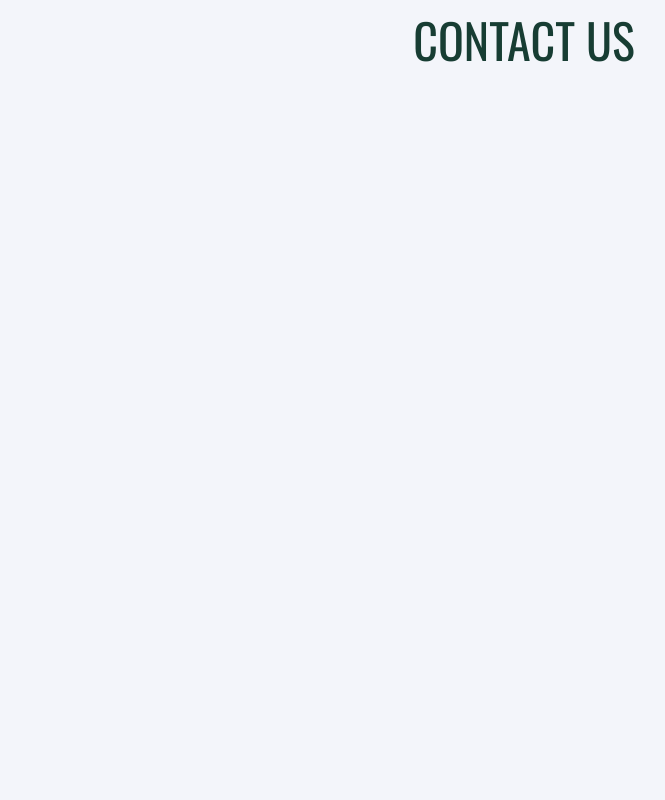
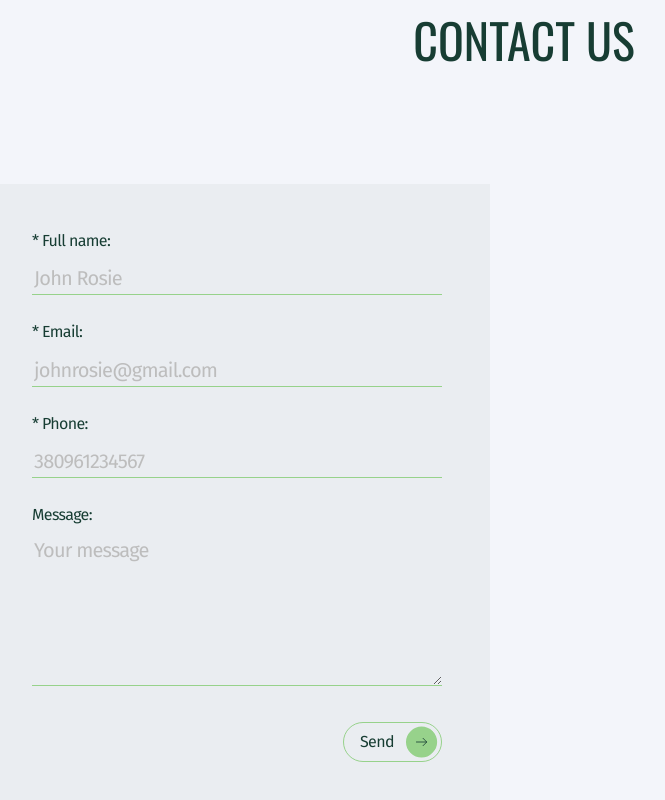
Before and after one commit to Marchenko1997/EcoSolutions, a React (Vite) app: page / in a window 1280 px wide. Shown: the part 4212-5012 px from the top of the page, without its empty margins (116-781 px from the left). Before the commit the page ends 4276 px from the top, so only its background shows below. Built offline with nearby package versions, Linux system fonts and the light colour scheme.

Commit message:
updating contact form

```diff
--- a/package.json
+++ b/package.json
@@ -10,15 +10,19 @@
     "preview": "vite preview"
   },
   "dependencies": {
+    "@hookform/resolvers": "^3.10.0",
     "framer-motion": "^11.18.0",
     "modern-normalize": "^3.0.1",
     "react": "^18.3.1",
     "react-dom": "^18.3.1",
+    "react-hook-form": "^7.54.2",
     "react-responsive": "^10.0.0",
     "react-scroll": "^1.9.0",
     "react-slick": "^0.30.3",
+    "react-toastify": "^11.0.3",
     "slick-carousel": "^1.8.1",
-    "styled-components": "^6.1.14"
+    "styled-components": "^6.1.14",
+    "yup": "^1.6.1"
   },
   "devDependencies": {
     "@eslint/js": "^9.17.0",
--- /dev/null
+++ b/src/components/ContactUs/ContactForm/ContactForm.jsx
@@ -0,0 +1,68 @@
+import { ErrorMsg, Form, Label, SubmitBtn } from "./ContactForm.styled";
+import { useForm } from "react-hook-form";
+import { yupResolver } from "@hookform/resolvers/yup";
+import { contactSchema } from "../../../schemas/schemas";
+import { toast } from "react-toastify";
+import sprite from "../../../images/icons.svg";
+
+
+const ContactForm = () => {
+  const {
+    register,
+    handleSubmit,
+    formState: { errors },
+    reset,
+  } = useForm({ resolver: yupResolver(contactSchema), mode: "onBlur" });
+
+  const onSubmit = (data) => {
+    toast.success("Your message has been sent!");
+    reset();
+  };
+
+  return (
+    <Form onSubmit={handleSubmit(onSubmit)}>
+      <Label htmlFor="name">
+        *&nbsp;Full name:
+        <input
+          type="text"
+          {...register("name")}
+          placeholder="John Rosie"
+          style={{ borderBottomColor: errors.name && "var(--error-color)" }}
+        />
+        {errors.name && <ErrorMsg>{errors.name.message}</ErrorMsg>}
+      </Label>
+      <Label htmlFor="Email">
+        *&nbsp;Email:
+        <input
+          type="email"
+          {...register("email")}
+          placeholder="johnrosie@gmail.com"
+          style={{ borderBottomColor: errors.email && "var(--error-color)" }}
+        />
+        {errors.email && <ErrorMsg>{errors.email.message}</ErrorMsg>}
+      </Label>
+      <Label htmlFor="phone">
+        *&nbsp;Phone:
+        <input
+          type="tel"
+          {...register("phone")}
+          placeholder="380961234567"
+          style={{ borderBottomColor: errors.phone && "var(--error-color)" }}
+        />
+        {errors.phone && <ErrorMsg>{errors.phone.message}</ErrorMsg>}
+      </Label>
+      <Label htmlFor="message">
+        Message:
+        <textarea {...register("message")} placeholder="Your message" />
+      </Label>
+      <SubmitBtn type="submit">
+        Send
+        <svg width={32} height={32}>
+          <use xlinkHref={`${sprite}#icon-arrow-up-right`}></use>
+        </svg>
+      </SubmitBtn>
+    </Form>
+  );
+};
+
+export default ContactForm;
--- /dev/null
+++ b/src/components/ContactUs/ContactForm/ContactForm.styled.jsx
@@ -0,0 +1,124 @@
+import styled from "styled-components";
+
+export const Form = styled.form`
+  width: 100%;
+  display: flex;
+  flex-direction: column;
+  align-items: center;
+  row-gap: 28px;
+  padding: 36px 12px;
+  background: var(--cards-bg);
+
+  @media screen and (min-width: 768px) {
+    width: 342px;
+  }
+
+  @media screen and (min-width: 1280px) {
+    width: 506px;
+    padding: 48px;
+  }
+`;
+
+export const Label = styled.label`
+  width: 100%;
+  display: flex;
+  flex-direction: column;
+  align-items: flex-start;
+  row-gap: 8px;
+  font-size: 16px;
+  font-weight: 400;
+  letter-spacing: -0.04em;
+
+  textarea,
+  input {
+    width: 100%;
+    outline: none;
+    border: none;
+    border-bottom: 1px solid var(--accent-color);
+    background: transparent;
+    font-size: 18px;
+    font-weight: 400;
+    letter-spacing: -0.04em;
+    color: var(--main-dark);
+
+    &::placeholder {
+      color: var(--placeholder-color);
+      font-size: 18px;
+      font-weight: 400;
+      letter-spacing: -0.04em;
+    }
+  }
+
+  input {
+    height: 31px;
+  }
+
+  textarea {
+    height: 147px;
+  }
+
+  @media screen and (min-width: 1280px) {
+    row-gap: 12px;
+
+    textarea,
+    input {
+      font-size: 20px;
+
+      &::placeholder {
+        font-size: 20px;
+      }
+    }
+
+    input {
+      height: 33px;
+    }
+
+    textarea {
+      height: 149px;
+      margin-bottom: 8px;
+    }
+  }
+`;
+
+export const ErrorMsg = styled.p`
+  width: 100%;
+  color: var(--error-color);
+  font-size: 12px;
+  font-weight: 400;
+  letter-spacing: -0.04em;
+  text-align: right;
+`;
+
+export const SubmitBtn = styled.button`
+  display: flex;
+  align-items: center;
+  justify-content: center;
+  column-gap: 12px;
+  border: 1px solid #97d28b;
+  border-radius: 500px;
+  padding: 4px 4px 4px 16px;
+  width: 99px;
+  height: 40px;
+  background: transparent;
+  margin-left: auto;
+  font-weight: 400;
+  font-size: 16px;
+  line-height: 1.12;
+  letter-spacing: -0.04em;
+  color: var(--main-dark);
+
+  svg {
+    transform: rotate(45deg);
+    fill: var(--accent-color);
+    stroke: var(--main-dark);
+  }
+
+  @media screen and (min-width: 1280px) {
+    transition: all var(--hover-effect);
+
+    &:hover {
+      background: var(--main-dark);
+      color: var(--accent-color);
+    }
+  }
+`;
--- a/src/components/ContactUs/ContactUs.jsx
+++ b/src/components/ContactUs/ContactUs.jsx
@@ -1,10 +1,14 @@
 import ContactTitle from "./ContactTitle/ContactTitle"
 import { Section, FlexContainer } from "./ContactUs.styled"
+import ContactForm from "./ContactForm/ContactForm"
 
 const ContactUs = () => {
   return (
       <Section>
           <ContactTitle />
+          <FlexContainer>
+              <ContactForm />
+          </FlexContainer>
     </Section>
   )
 }
--- /dev/null
+++ b/src/schemas/schemas.js
@@ -0,0 +1,11 @@
+import * as yup from "yup";
+
+const nameRegExp = /^[A-Za-z\s]+$/;
+const emailRegExp = /^[a-zA-Z0-9._%+-]+@[a-zA-Z0-9.-]+\.[a-zA-Z]{2,}$/;
+const phoneRegExp = /^380\d{9}$/;
+
+export const contactSchema = yup.object().shape({
+    name: yup.string().matches(nameRegExp, "Wrong Fullname").required(),
+    email: yup.string().matches(emailRegExp, "Wrong Email").required(),
+    phone: yup.string().matches(phoneRegExp, "Wrong Phone").required(),
+})
```
Also changed, not shown: 1 other file (tests, documents, lock files or other folders).
